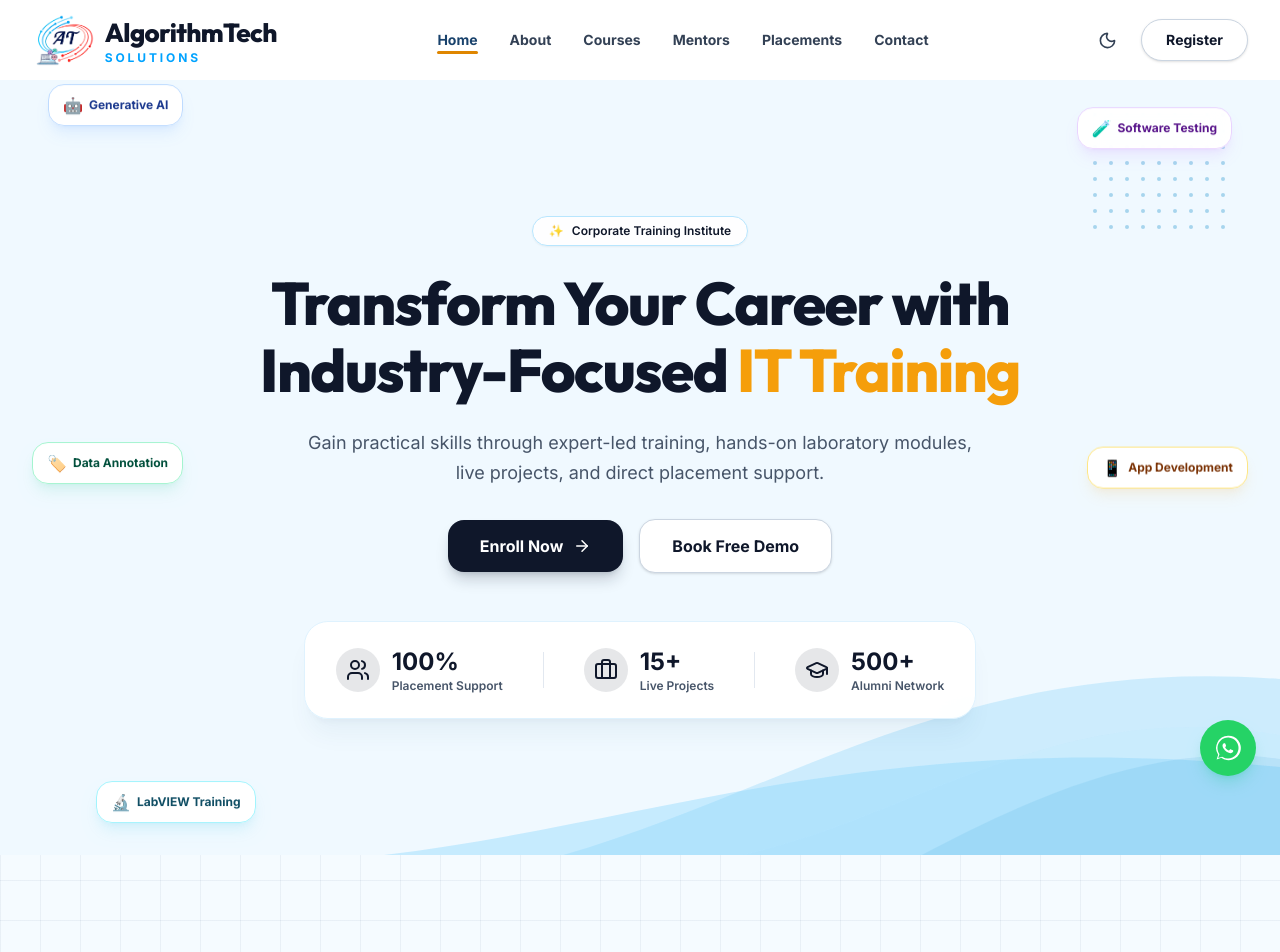
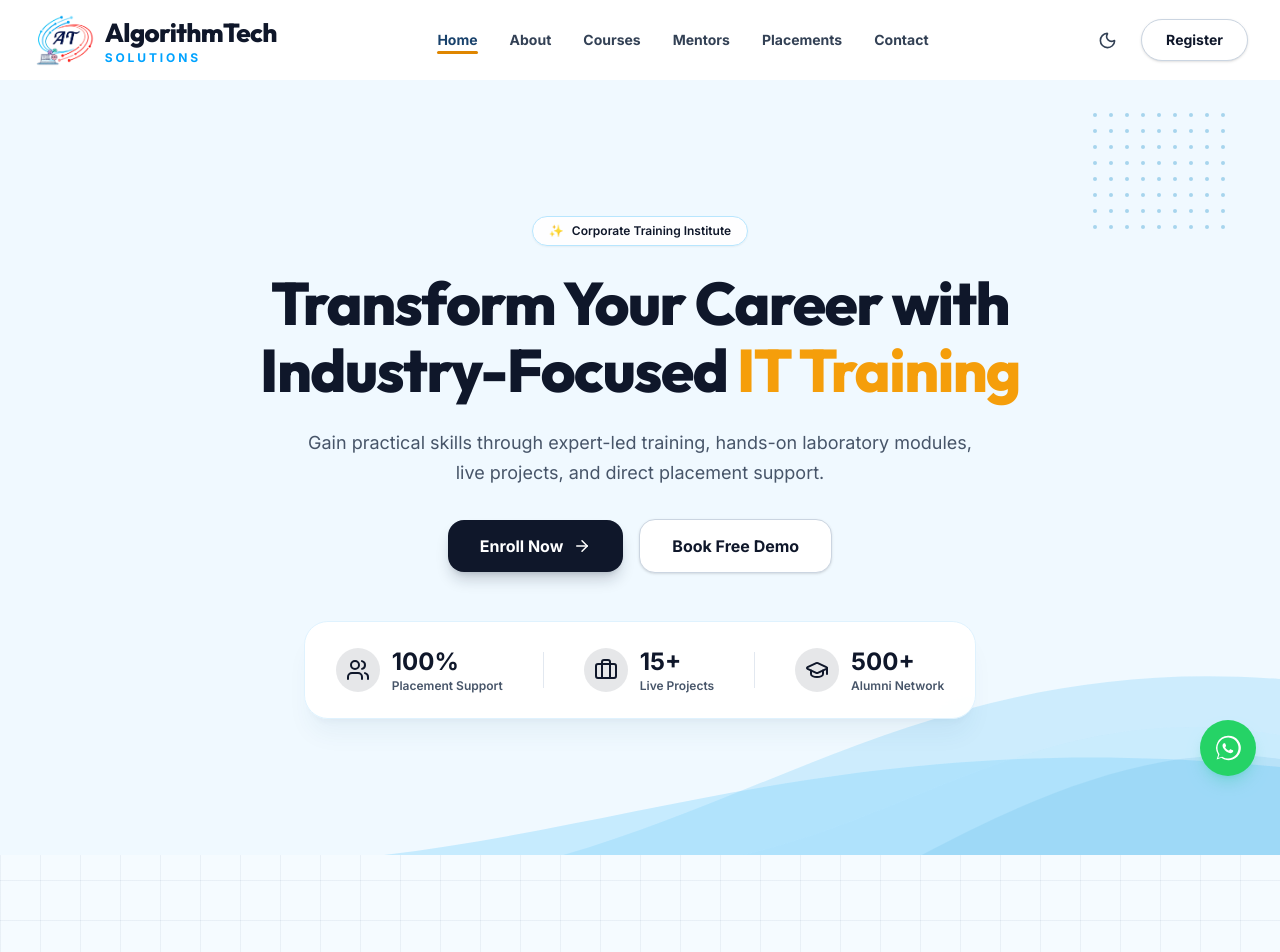
Before and after one commit to Pranav-Darokar/AlgorithmTechSolutions, a React (Vite) app: page / in a window 1280 px wide. Shown: the top 952 px of the page. Built offline with nearby package versions, Linux system fonts and the light colour scheme.

Commit message:
Remove technology badges from Hero section

```diff
--- a/src/pages/Home.jsx
+++ b/src/pages/Home.jsx
@@ -89,52 +89,6 @@ export default function Home() {
             <rect width="140" height="120" fill="url(#dot-matrix)" />
           </svg>
         </div>
-
-        {/* Floating Technology Badges */}
-        <motion.div
-          animate={{ y: [0, -12, 0] }}
-          transition={{ duration: 4.5, repeat: Infinity, ease: "easeInOut" }}
-          className="absolute top-4 left-2 sm:left-6 lg:left-12 z-20 flex items-center gap-1.5 px-3 py-1.5 sm:px-3.5 sm:py-2 rounded-2xl bg-white/95 dark:bg-slate-900/95 border border-blue-200 dark:border-blue-800/80 shadow-lg shadow-blue-500/10 backdrop-blur-md"
-        >
-          <span className="text-sm sm:text-base">🤖</span>
-          <span className="text-[11px] sm:text-xs font-extrabold text-blue-900 dark:text-blue-200">Generative AI</span>
-        </motion.div>
-
-        <motion.div
-          animate={{ y: [0, 14, 0] }}
-          transition={{ duration: 5, repeat: Infinity, ease: "easeInOut", delay: 0.8 }}
-          className="absolute top-6 right-2 sm:right-6 lg:right-12 z-20 flex items-center gap-1.5 px-3 py-1.5 sm:px-3.5 sm:py-2 rounded-2xl bg-white/95 dark:bg-slate-900/95 border border-purple-200 dark:border-purple-800/80 shadow-lg shadow-purple-500/10 backdrop-blur-md"
-        >
-          <span className="text-sm sm:text-base">🧪</span>
-          <span className="text-[11px] sm:text-xs font-extrabold text-purple-900 dark:text-purple-200">Software Testing</span>
-        </motion.div>
-
-        <motion.div
-          animate={{ y: [0, -10, 0] }}
-          transition={{ duration: 4.2, repeat: Infinity, ease: "easeInOut", delay: 1.5 }}
-          className="hidden sm:flex absolute top-1/2 -translate-y-1/2 left-2 lg:left-8 z-20 items-center gap-1.5 px-3.5 py-2 rounded-2xl bg-white/95 dark:bg-slate-900/95 border border-emerald-200 dark:border-emerald-800/80 shadow-lg shadow-emerald-500/10 backdrop-blur-md"
-        >
-          <span className="text-base">🏷️</span>
-          <span className="text-xs font-extrabold text-emerald-900 dark:text-emerald-200">Data Annotation</span>
-        </motion.div>
-
-        <motion.div
-          animate={{ y: [0, 12, 0] }}
-          transition={{ duration: 4.8, repeat: Infinity, ease: "easeInOut", delay: 2.2 }}
-          className="hidden sm:flex absolute top-1/2 -translate-y-1/2 right-2 lg:right-8 z-20 items-center gap-1.5 px-3.5 py-2 rounded-2xl bg-white/95 dark:bg-slate-900/95 border border-amber-200 dark:border-amber-800/80 shadow-lg shadow-amber-500/10 backdrop-blur-md"
-        >
-          <span className="text-base">📱</span>
-          <span className="text-xs font-extrabold text-amber-900 dark:text-amber-200">App Development</span>
-        </motion.div>
-
-        <motion.div
-          animate={{ y: [0, -8, 0] }}
-          transition={{ duration: 3.8, repeat: Infinity, ease: "easeInOut", delay: 1 }}
-          className="hidden md:flex absolute bottom-6 left-12 lg:left-24 z-20 items-center gap-1.5 px-3.5 py-2 rounded-2xl bg-white/95 dark:bg-slate-900/95 border border-cyan-200 dark:border-cyan-800/80 shadow-lg shadow-cyan-500/10 backdrop-blur-md"
-        >
-          <span className="text-base">🔬</span>
-          <span className="text-xs font-extrabold text-cyan-900 dark:text-cyan-200">LabVIEW Training</span>
-        </motion.div>
 
         <div className="max-w-4xl mx-auto px-4 sm:px-6 lg:px-8 relative z-10 w-full text-center py-8 sm:py-14">
           <motion.div
```
